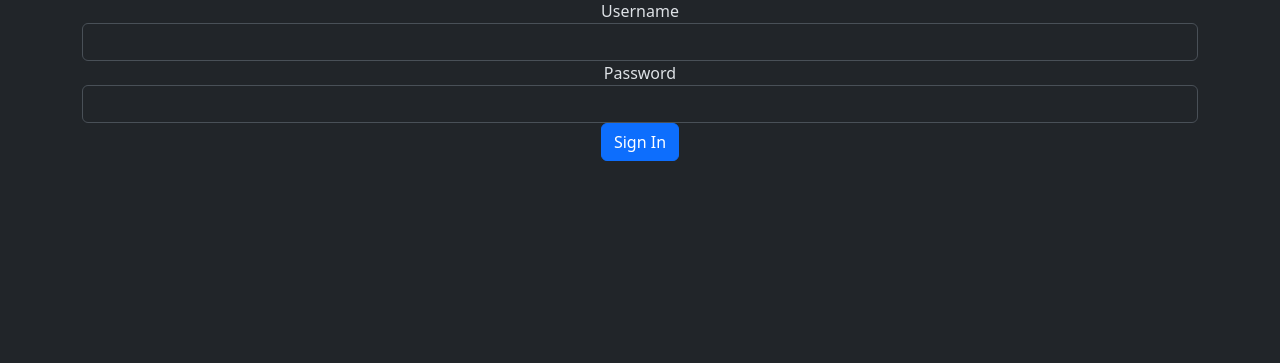
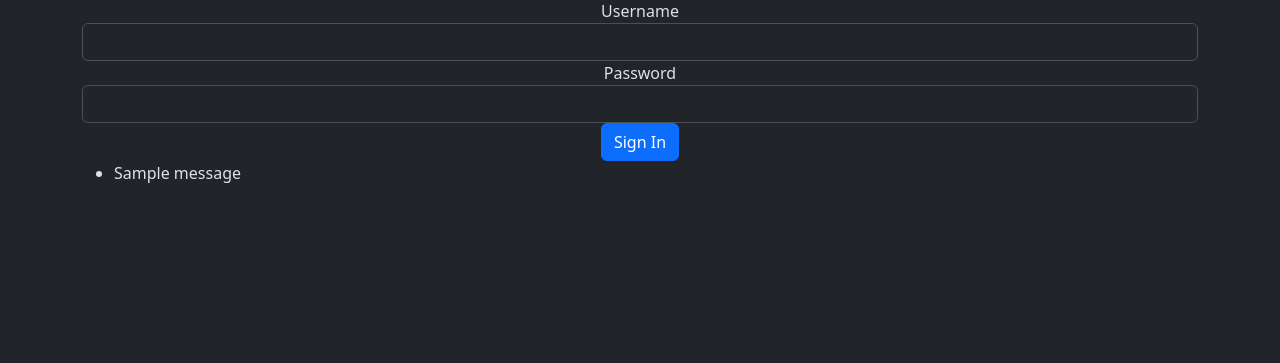
Before and after one commit to MartimJales/pong_transcendence, a Django app: page /login/ in a window 1280 px wide. Shown: the part 161-524 px from the top of the page. Run offline with Django 4.2, Linux system fonts and the light colour scheme; one stand-in notice (Sample message) is shown.

Commit message:
error message for wrong password/user fixed

```diff
--- a/pingpong/authentication/templates/game.html
+++ b/pingpong/authentication/templates/game.html
@@ -37,10 +37,10 @@
             </li>
             {% if user.is_authenticated %}
             <li class="nav-item">
-              <a class="nav-link" href="{% url 'logout' %}">Logout</a>
+              <a class="nav-link" href="{% url 'game' %}" tabindex="-1" aria-disabled="true">Game</a>
             </li>
             <li class="nav-item">
-              <a class="nav-link" href="{% url 'game' %}" tabindex="-1" aria-disabled="true">Game</a>
+              <a class="nav-link" href="{% url 'logout' %}">Logout</a>
             </li>
             {% else %}
             <li class="nav-item">
--- a/pingpong/authentication/templates/login.html
+++ b/pingpong/authentication/templates/login.html
@@ -30,7 +30,9 @@
 	  </nav>
 	<div class="container">
 		<div class="text-center mt-5">
+
 		<h1>Login with 42</h1>
+		<!-- Navigation bar
 		<style>
 			h3{
 				color: red;
@@ -38,7 +40,7 @@
 		</style>
 		{% for message in messages %}
 		<h3>{{messege}} </h3>
-		{% endfor %}
+		{% endfor %}  -->
 		<form action="{% url 'login' %}" method="POST">
 			{% csrf_token %}
 			<div class="form-group">
@@ -52,8 +54,13 @@
 			<button type="submit" class="btn btn-primary">Sign In</button>
 		</form>
 		</div>
-
-
+		{% if messages %}
+		<ul class="messages">
+			{% for message in messages %}
+			<li>{{ message }}</li>
+			{% endfor %}
+		</ul>
+		{% endif %}
 	</div>
 </body>
 </html>
--- a/pingpong/authentication/views.py
+++ b/pingpong/authentication/views.py
@@ -55,7 +55,7 @@ def loginrender(request):
             auth.login(request, user)
             return redirect('/')
         else:
-            messages.info(request, 'Wrong password meu parceiro, try again')
+            messages.info(request, 'Wrong user or password meu parceiro, try again')
             return redirect ('login')
     else:
         return render(request, 'login.html')
```
Also changed, not shown: pingpong/db.sqlite3.
